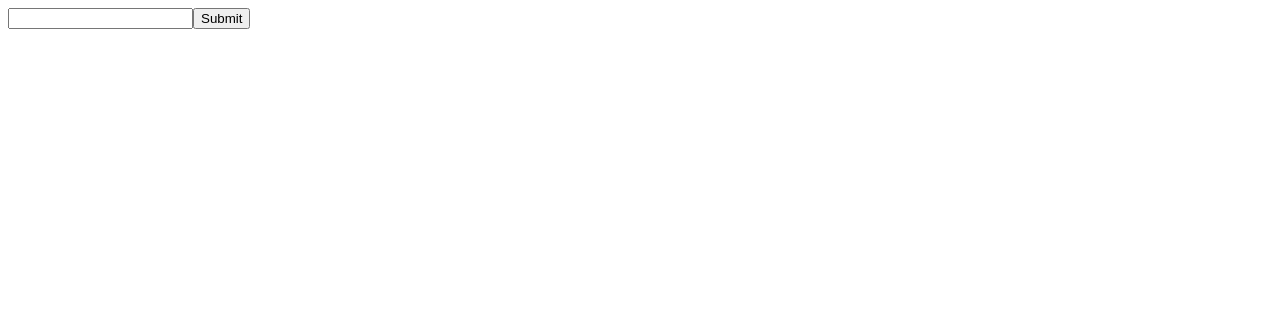
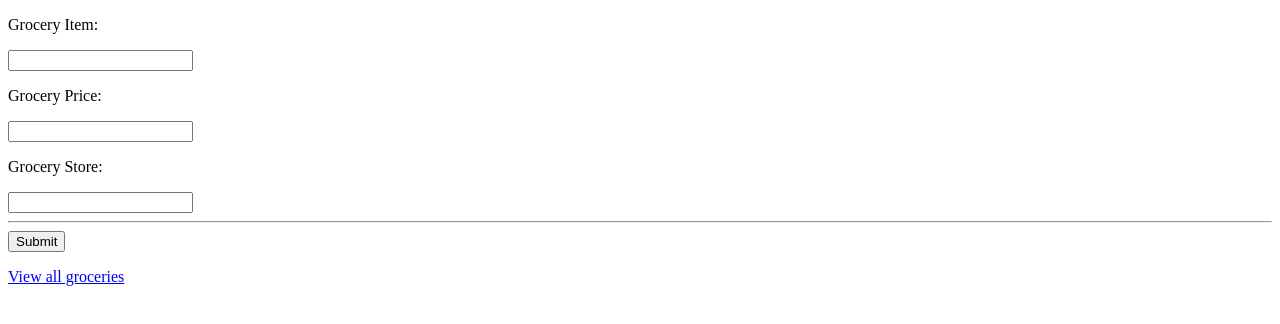
Before and after one commit to GabrielP295/angular_crud_in_class, an Angular app in the folder groceries_app/: page /create-groceries in a window 1280 px wide. Shown: the top 324 px of the page. Built offline with nearby package versions, Linux system fonts and the light colour scheme.

Commit message:
create-groceries page completed with three different input fields using FormGroups to retrieve user data

```diff
--- a/groceries_app/src/app/pages/create-groceries/create-groceries.html
+++ b/groceries_app/src/app/pages/create-groceries/create-groceries.html
@@ -1,3 +1,19 @@
-<input id="textInput" [(ngModel)]="groceryItem" />
-<button (click)="createGrocery()">Submit</button>
-<p id="p"></p>
+<form [formGroup]="formGroup">
+  <label>
+    <p>Grocery Item:</p>
+    <input formControlName="groceryItem" />
+  </label>
+  <label>
+    <p>Grocery Price:</p>
+    <input formControlName="groceryPrice" />
+  </label>
+  <label>
+    <p>Grocery Store:</p>
+    <input formControlName="groceryStore" />
+  </label>
+  <hr />
+  <button (click)="createGrocery()">Submit</button>
+</form>
+<p>{{ groceryConfirmation }}</p>
+
+<a routerLink="/read-groceries">View all groceries</a>
--- a/groceries_app/src/app/pages/create-groceries/create-groceries.ts
+++ b/groceries_app/src/app/pages/create-groceries/create-groceries.ts
@@ -1,30 +1,53 @@
 import { Component, inject } from '@angular/core';
 import { GroceriesDatabase } from '../../services/groceries-database';
-import { FormsModule } from '@angular/forms';
+import { FormControl, FormGroup, FormsModule, ReactiveFormsModule } from '@angular/forms';
+import { RouterLink } from '@angular/router';
 
 @Component({
   selector: 'app-create-groceries',
-  imports: [FormsModule],
+  imports: [FormsModule, RouterLink, ReactiveFormsModule],
   templateUrl: './create-groceries.html',
   styleUrl: './create-groceries.scss',
 })
 export class CreateGroceries {
   groceryService = inject(GroceriesDatabase);
 
-  groceryItem = '';
-  groceryPrice = '';
-  groceryStore = '';
+  formGroup: FormGroup = new FormGroup({
+    groceryItem: new FormControl(),
+    groceryPrice: new FormControl(),
+    groceryStore: new FormControl(),
+  })
+
+  // groceryItem = '';
+  // groceryPrice = '';
+  // groceryStore = '';
+
+  groceryConfirmation = '';
 
   createGrocery() {
     const newGrocery = this.groceryService.createGrocery(
-      this.groceryItem,
-      Number(this.groceryPrice),
-      this.groceryStore,
+      this.formGroup.get("groceryItem")?.value,
+      Number(this.formGroup.get("groceryPrice")?.value),
+      this.formGroup.get("groceryStore")?.value,
     );
-    const p = document.getElementById('p');
-    p!.textContent += ' ' + this.groceryItem;
-    this.groceryItem = '';
-    this.groceryPrice = '';
-    this.groceryStore = '';
+
+    this.handleGroceryConfirmation();
+
+    this.resetInputValues();
+  }
+
+  handleGroceryConfirmation() {
+    this.groceryConfirmation = `Grocery of ${this.formGroup.get("groceryItem")?.value} was added!`;
+    setTimeout(() => {
+      this.groceryConfirmation = '';
+    }, 2000);
+  }
+
+  resetInputValues() {
+    this.formGroup.reset({
+      groceryItem: '',
+      groceryPrice: '',
+      groceryStore: '',
+    })
   }
 }
--- a/groceries_app/src/app/services/groceries-database.ts
+++ b/groceries_app/src/app/services/groceries-database.ts
@@ -9,7 +9,7 @@ type updateParams = Partial<Omit<Groceries, 'id'>>;
 export class GroceriesDatabase {
   private groceries: GroceriesCollection = [];
 
-  createGrocery(item: string, price: number, store: string): Groceries | null {
+  createGrocery(item: string, price: number, store: string): Groceries {
     const groceryObject = {
       id: crypto.randomUUID(),
       item: item,
```
